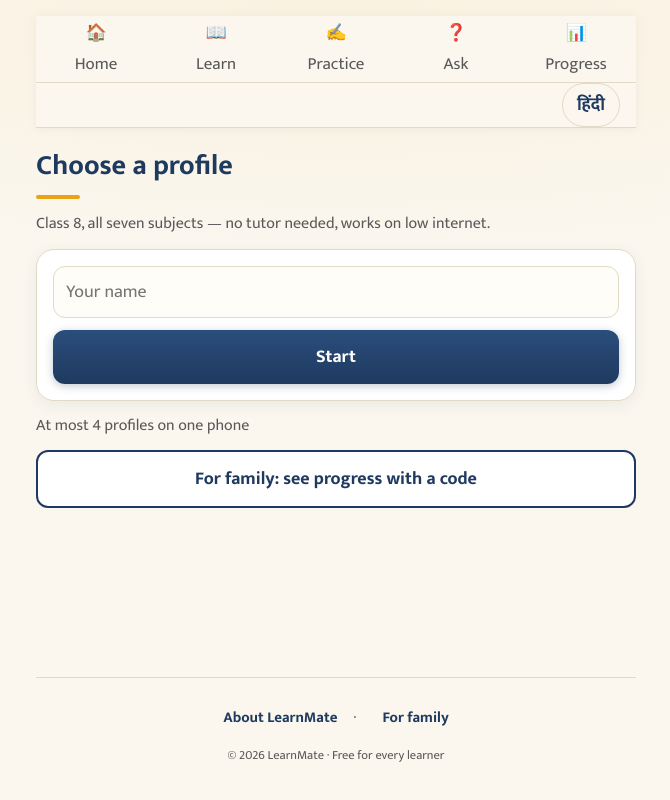
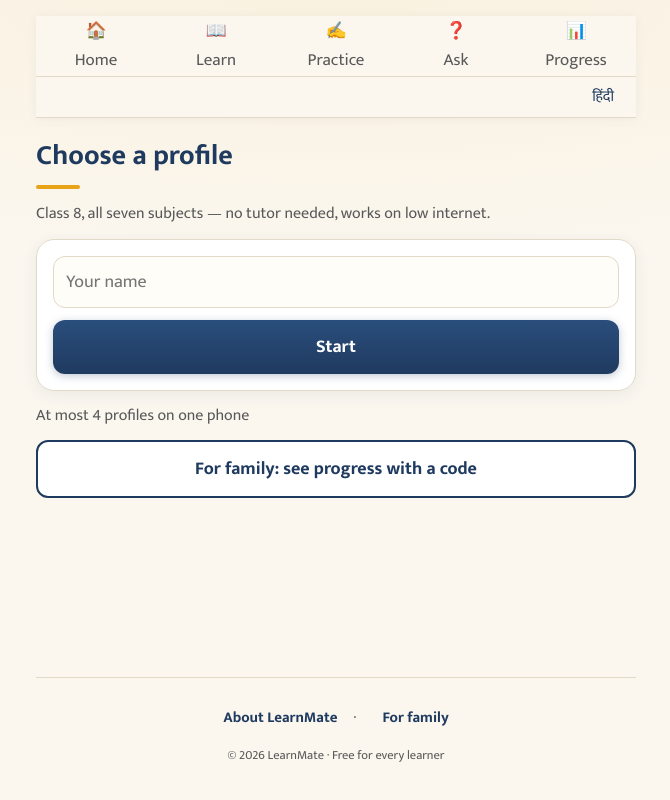
Before and after one commit to Daimx1214/learnmate, a website with bundled scripts: page index.html in a window 1280 px wide. Shown: the whole page, without its empty margins (304-974 px from the left). Built offline with nearby package versions, Linux system fonts and the light colour scheme.

Commit message:
Nav gaps tighter; language option as plain right-side text (no pill, not bold)

```diff
--- a/styles.css
+++ b/styles.css
@@ -1230,3 +1230,22 @@ body[data-route="progress"] .screen-title::after { background: var(--green); }
 #top-nav button {
   font-size: 17px;
 }
+
+/* Owner: nav gaps a little tighter */
+#top-nav a,
+#top-nav button {
+  gap: 2px;
+  margin: 2px;
+}
+
+/* Owner: language option as plain text on the right - no pill, not bold */
+.lang-toggle {
+  border: none;
+  background: transparent;
+  border-radius: 0;
+  padding: 0 6px;
+  min-height: 40px;
+  font-weight: 400;
+  font-size: 15px;
+  text-decoration: none;
+}
--- a/sw.js
+++ b/sw.js
@@ -1,7 +1,7 @@
 // sw.js — root service worker (scope: ./). Offline-first app shell cache.
 // /api/ requests are never cached. Other cross-origin and non-GET requests pass through.
 
-const CACHE = 'saathi-v40';
+const CACHE = 'saathi-v41';
 
 const SHELL = [
   './',
```
Also changed, not shown: CODEBENDERS_LOG.md (+1 -0 lines).
